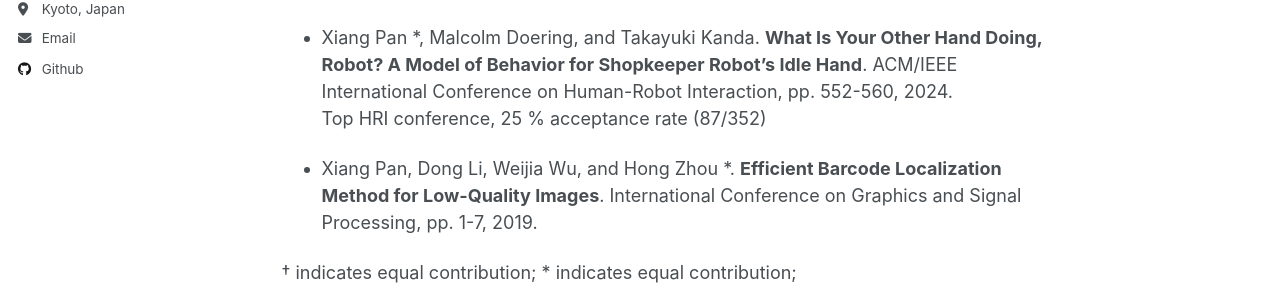
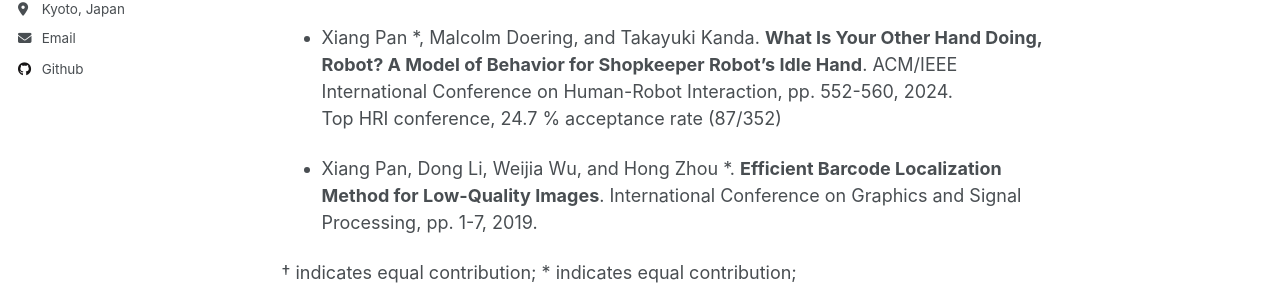
Before and after one commit to pan-xiang/pan-xiang.github.io, a Jekyll site: the page built from _pages/about.md, in a window 1280 px wide and 1369 px high. Shown: the part 384-684 px from the top of the window. Built offline with Jekyll 4.4.1, drawn with Linux system fonts in a browser that asks for light colours.

Commit message:
Update about.md

```diff
--- a/_pages/about.md
+++ b/_pages/about.md
@@ -17,7 +17,7 @@ Publications
   Top HRI conference, 25 % acceptance rate (100/400)
 
 - Xiang Pan *, Malcolm Doering, and Takayuki Kanda. **What Is Your Other Hand Doing, Robot? A Model of Behavior for Shopkeeper Robot's Idle Hand**. ACM/IEEE International Conference on Human-Robot Interaction, pp. 552-560, 2024.
-  Top HRI conference, 25 % acceptance rate (87/352)
+  Top HRI conference, 24.7 % acceptance rate (87/352)
 
 - Xiang Pan, Dong Li, Weijia Wu, and Hong Zhou *. **Efficient Barcode Localization Method for Low-Quality Images**. International Conference on Graphics and Signal Processing, pp. 1-7, 2019.
 
```
